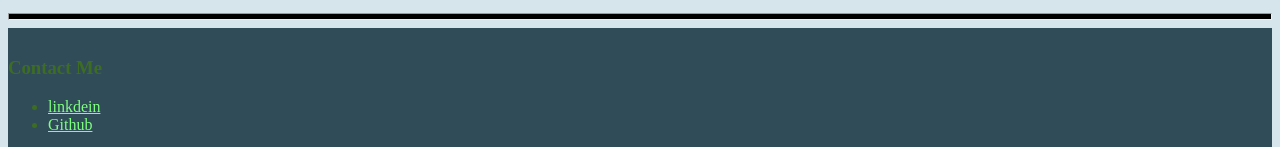
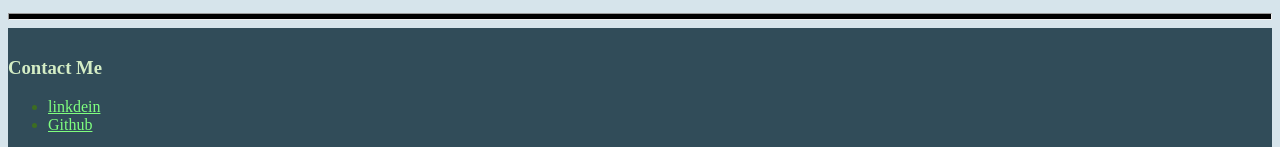
Before and after one commit to smoreo22/My-Profile, a plain HTML site: page index.html in a window 1280 px wide. Shown: the part 1073-1220 px from the top of the page. Drawn offline with Linux system fonts and the light colour scheme; a script that the page names is missing.

Commit message:
Add files via upload

```diff
--- a/style.css
+++ b/style.css
@@ -55,3 +55,6 @@ a:hover{
 a:active{
     color:#fffd98;
 }
+.light-green{
+    color:#d4edc5;
+}
```
